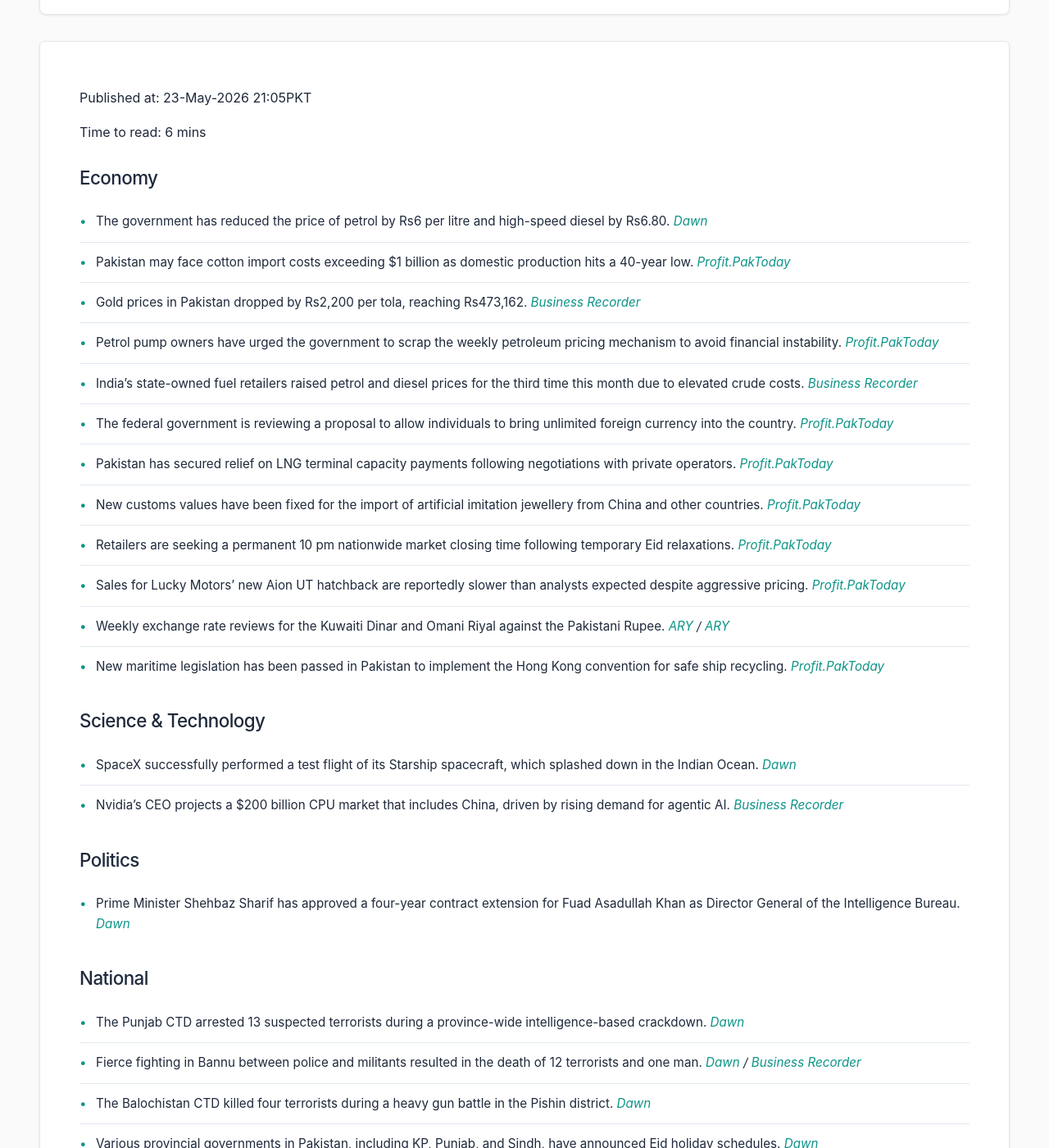
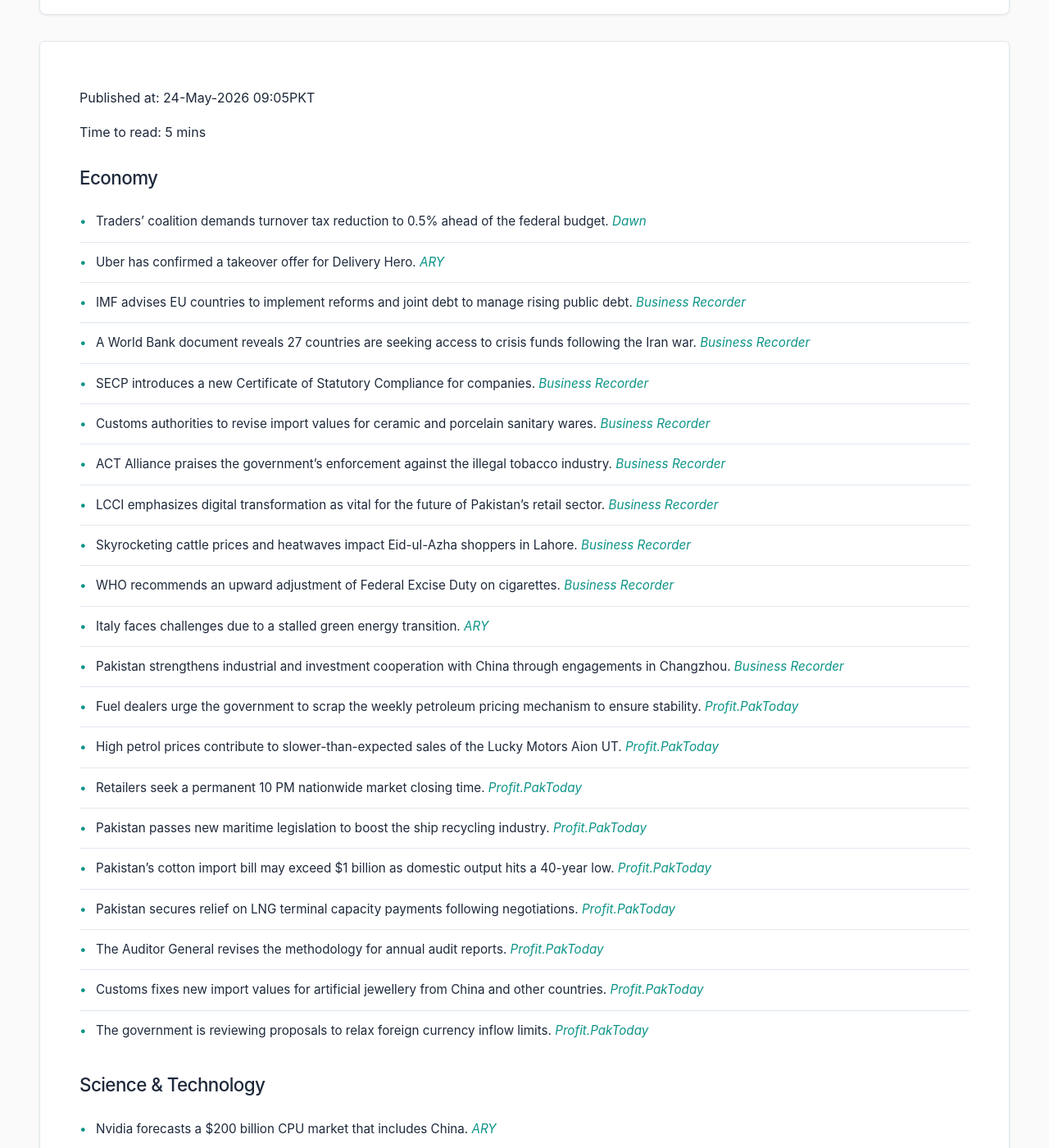
Before and after one commit to zsubzwary/news, a Jekyll site: the page built from en/index.md, in a window 1280 px wide and 1400 px high, scrolled down 209 px. Shown: the whole window at 82% size. Built offline with Jekyll 4.4.1, drawn with Linux system fonts in a browser that asks for light colours; some web fonts are replaced; comment, search, counter and statistics services are not loaded; some of the changed text lies outside the part shown.

Commit message:
DateTime; 2026-05-24T04:05:13.974Z

```diff
--- a/en/index.md
+++ b/en/index.md
@@ -4,68 +4,76 @@ title: Pakistan News Briefing
 lang: en
 ---
 
-Published at: 23-May-2026 21:05PKT
+Published at: 24-May-2026 09:05PKT
 
-Time to read: 6 mins
+Time to read: 5 mins
 
 ### Economy
-- The government has reduced the price of petrol by Rs6 per litre and high-speed diesel by Rs6.80. *[Dawn](https://www.dawn.com/news/2002321/govt-reduces-petrol-high-speed-diesel-prices-by-rs6)*
-- Pakistan may face cotton import costs exceeding $1 billion as domestic production hits a 40-year low. *[Profit.PakToday](https://profit.pakistantoday.com.pk/2026/05/23/pakistans-cotton-import-bill-may-exceed-1-billion-as-output-falls-to-40-year-low/)*
-- Gold prices in Pakistan dropped by Rs2,200 per tola, reaching Rs473,162. *[Business Recorder](https://www.brecorder.com/news/40422512/gold-price-drops-by-rs2700-per-tola-in-pakistan)*
-- Petrol pump owners have urged the government to scrap the weekly petroleum pricing mechanism to avoid financial instability. *[Profit.PakToday](https://profit.pakistantoday.com.pk/2026/05/23/fuel-dealers-ask-govt-to-scrap-weekly-price-mechanism/)*
-- India's state-owned fuel retailers raised petrol and diesel prices for the third time this month due to elevated crude costs. *[Business Recorder](https://www.brecorder.com/news/40422504/indian-retailers-raise-fuel-prices-for-a-third-time-amid-iran-war)*
-- The federal government is reviewing a proposal to allow individuals to bring unlimited foreign currency into the country. *[Profit.PakToday](https://profit.pakistantoday.com.pk/2026/05/23/govt-reviews-proposal-to-relax-foreign-currency-inflow-limits/)*
-- Pakistan has secured relief on LNG terminal capacity payments following negotiations with private operators. *[Profit.PakToday](https://profit.pakistantoday.com.pk/2026/05/23/pakistan-secures-relief-on-lng-terminal-capacity-payments-after-negotiations-with-private-operators/)*
-- New customs values have been fixed for the import of artificial imitation jewellery from China and other countries. *[Profit.PakToday](https://profit.pakistantoday.com.pk/2026/05/23/customs-fixes-new-import-values-for-artificial-jewellery-from-china-other-countries/)*
-- Retailers are seeking a permanent 10 pm nationwide market closing time following temporary Eid relaxations. *[Profit.PakToday](https://profit.pakistantoday.com.pk/2026/05/23/retailers-seek-permanent-10-pm-closing-time-after-eid-relaxation/)*
-- Sales for Lucky Motors’ new Aion UT hatchback are reportedly slower than analysts expected despite aggressive pricing. *[Profit.PakToday](https://profit.pakistantoday.com.pk/2026/05/23/analysts-expected-lucky-motors-rs-6-39m-aion-ut-to-sell-fast-here-is-why-it-isnt/)*
-- Weekly exchange rate reviews for the Kuwaiti Dinar and Omani Riyal against the Pakistani Rupee. *[ARY](https://arynews.tv/kuwaiti-dinar-to-pakistani-rupee-rate-today-may-23-2026) / [ARY](https://arynews.tv/omani-riyal-to-pakistani-rupee-rate-today-may-23-2026)*
-- New maritime legislation has been passed in Pakistan to implement the Hong Kong convention for safe ship recycling. *[Profit.PakToday](https://profit.pakistantoday.com.pk/2026/05/23/pakistan-passes-ship-recycling-law-to-implement-hong-kong-convention-boost-gadani-industry/)*
+- Traders' coalition demands turnover tax reduction to 0.5% ahead of the federal budget. *[Dawn](https://www.dawn.com/news/2002563/traders-coalition-demands-turnover-tax-be-reduced-to-05pc)*
+- Uber has confirmed a takeover offer for Delivery Hero. *[ARY](https://arynews.tv/delivery-hero-confirms-takeover-offer-from-uber)*
+- IMF advises EU countries to implement reforms and joint debt to manage rising public debt. *[Business Recorder](https://www.brecorder.com/news/40422574/eu-must-reform-consolidate-use-joint-debt-to-cope-with-spending-needs-imf-says)*
+- A World Bank document reveals 27 countries are seeking access to crisis funds following the Iran war. *[Business Recorder](https://www.brecorder.com/news/40422576/world-bank-document-shows-27-countries-seeking-to-ensure-access-to-crisis-funds)*
+- SECP introduces a new Certificate of Statutory Compliance for companies. *[Business Recorder](https://www.brecorder.com/news/40422579/secp-issues-new-certificate-of-statutory-compliance-for-companies)*
+- Customs authorities to revise import values for ceramic and porcelain sanitary wares. *[Business Recorder](https://www.brecorder.com/news/40422580/import-of-ceramic-sanitary-wares-customs-decides-to-revise-values)*
+- ACT Alliance praises the government's enforcement against the illegal tobacco industry. *[Business Recorder](https://www.brecorder.com/news/40422587/illegal-tobacco-units-act-alliance-praises-govt-enforcement-actions)*
+- LCCI emphasizes digital transformation as vital for the future of Pakistan's retail sector. *[Business Recorder](https://www.brecorder.com/news/40422588/digital-transformation-key-to-future-retail-growth-lcci-chief)*
+- Skyrocketing cattle prices and heatwaves impact Eid-ul-Azha shoppers in Lahore. *[Business Recorder](https://www.brecorder.com/news/40422589/eid-buyers-hit-by-soaring-cattle-prices-in-lahore)*
+- WHO recommends an upward adjustment of Federal Excise Duty on cigarettes. *[Business Recorder](https://www.brecorder.com/news/40422590/fed-on-cigarettes-who-suggests-upward-adjustment)*
+- Italy faces challenges due to a stalled green energy transition. *[ARY](https://arynews.tv/italy-pays-the-price-of-melonis-stalled-green-energy-transition)*
+- Pakistan strengthens industrial and investment cooperation with China through engagements in Changzhou. *[Business Recorder](https://www.brecorder.com/news/40422592/pakistan-strengthens-industrial-cooperation-with-china-through-engagements-in-changzhou)*
+- Fuel dealers urge the government to scrap the weekly petroleum pricing mechanism to ensure stability. *[Profit.PakToday](https://profit.pakistantoday.com.pk/2026/05/23/fuel-dealers-ask-govt-to-scrap-weekly-price-mechanism/)*
+- High petrol prices contribute to slower-than-expected sales of the Lucky Motors Aion UT. *[Profit.PakToday](https://profit.pakistantoday.com.pk/2026/05/23/analysts-expected-lucky-motors-rs-6-39m-aion-ut-to-sell-fast-here-is-why-it-isnt/)*
+- Retailers seek a permanent 10 PM nationwide market closing time. *[Profit.PakToday](https://profit.pakistantoday.com.pk/2026/05/23/retailers-seek-permanent-10-pm-closing-time-after-eid-relaxation/)*
+- Pakistan passes new maritime legislation to boost the ship recycling industry. *[Profit.PakToday](https://profit.pakistantoday.com.pk/2026/05/23/pakistan-passes-ship-recycling-law-to-implement-hong-kong-convention-boost-gadani-industry/)*
+- Pakistan's cotton import bill may exceed $1 billion as domestic output hits a 40-year low. *[Profit.PakToday](https://profit.pakistantoday.com.pk/2026/05/23/pakistans-cotton-import-bill-may-exceed-1-billion-as-output-falls-to-40-year-low/)*
+- Pakistan secures relief on LNG terminal capacity payments following negotiations. *[Profit.PakToday](https://profit.pakistantoday.com.pk/2026/05/23/pakistan-secures-relief-on-lng-terminal-capacity-payments-after-negotiations-with-private-operators/)*
+- The Auditor General revises the methodology for annual audit reports. *[Profit.PakToday](https://profit.pakistantoday.com.pk/2026/05/23/auditor-general-revises-audit-reporting-method-after-rs375-trillion-controversy/)*
+- Customs fixes new import values for artificial jewellery from China and other countries. *[Profit.PakToday](https://profit.pakistantoday.com.pk/2026/05/23/customs-fixes-new-import-values-for-artificial-jewellery-from-china-other-countries/)*
+- The government is reviewing proposals to relax foreign currency inflow limits. *[Profit.PakToday](https://profit.pakistantoday.com.pk/2026/05/23/govt-reviews-proposal-to-relax-foreign-currency-inflow-limits/)*
 
 ### Science & Technology
-- SpaceX successfully performed a test flight of its Starship spacecraft, which splashed down in the Indian Ocean. *[Dawn](https://www.dawn.com/news/2002477/elon-musks-spacex-carries-out-mostly-successful-starship-test-flight)*
-- Nvidia's CEO projects a $200 billion CPU market that includes China, driven by rising demand for agentic AI. *[Business Recorder](https://www.brecorder.com/news/40422521/nvidia-says-its-forecast-for-200-billion-cpu-market-includes-china)*
+- Nvidia forecasts a $200 billion CPU market that includes China. *[ARY](https://arynews.tv/nvidia-says-its-forecast-for-200-billion-cpu-market-includes-china)*
+- Minecraft's "Aether Legends" dimension is set to launch on Bedrock on July 14. *[ARY](https://arynews.tv/minecrafts-legendary-aether-dimension-comes-to-bedrock-as-aether-legends-launching-july-14)*
 
 ### Politics
-- Prime Minister Shehbaz Sharif has approved a four-year contract extension for Fuad Asadullah Khan as Director General of the Intelligence Bureau. *[Dawn](https://www.dawn.com/news/2002416/pm-grants-four-year-extension-to-intelligence-bureau-chief)*
+- PM Shehbaz Sharif hails Donald Trump’s efforts to pursue peace following high-level calls. *[Dawn](https://www.dawn.com/news/2002720/pm-shehbaz-hails-trumps-extraordinary-efforts-to-pursue-peace-after-phone-call-with-cdf-leaders-of-other-countries)*
+- PTI denounces the government for a crackdown on nationwide protests. *[Dawn](https://www.dawn.com/news/2002660/pti-denounces-crackdown-on-nationwide-protest)*
+- The Supreme Court upholds consecutive life terms in multiple murder cases to maintain judicial gravity. *[Dawn](https://www.dawn.com/news/2002649/sc-upholds-consecutive-life-terms-in-multiple-murder-cases)*
+- The Ministry of Defence warns that delayed Mangla Dam compensation could trigger protests. *[Profit.PakToday](https://profit.pakistantoday.com.pk/2026/05/23/defence-ministry-warns-delays-in-mangla-dam-compensation-could-trigger-protests/)*
+- Judicial Activism Penal (JAP) challenges the increase in agricultural tax in Punjab via the LHC. *[Business Recorder](https://www.brecorder.com/news/40422591/jap-approaches-lhc-against-increase-in-agricultural-tax-in-punjab)*
 
 ### National
-- The Punjab CTD arrested 13 suspected terrorists during a province-wide intelligence-based crackdown. *[Dawn](https://www.dawn.com/news/2002529/punjab-ctd-arrests-13-suspected-terrorists-in-province-wide-crackdown)*
-- Fierce fighting in Bannu between police and militants resulted in the death of 12 terrorists and one man. *[Dawn](https://www.dawn.com/news/2002493/12-terrorists-killed-one-person-dead-in-heavy-fighting-between-police-militants-in-kps-bannu) / [Business Recorder](https://www.brecorder.com/news/40422517/eight-terrorists-killed-cop-martyred-in-bannu-operation)*
-- The Balochistan CTD killed four terrorists during a heavy gun battle in the Pishin district. *[Dawn](https://www.dawn.com/news/2002528/balochistan-ctd-kills-4-alleged-terrorists-in-pishin-operation)*
-- Various provincial governments in Pakistan, including KP, Punjab, and Sindh, have announced Eid holiday schedules. *[Dawn](https://www.dawn.com/news/2002519/kp-announces-four-eid-holidays-from-may-26-to-29)*
-- The Ministry of Defence warned that delays in Mangla Dam compensation could trigger protests in Azad Jammu and Kashmir. *[Profit.PakToday](https://profit.pakistantoday.com.pk/2026/05/23/defence-ministry-warns-delays-in-mangla-dam-compensation-could-trigger-protests/)*
-- The Auditor General of Pakistan has revised the methodology for preparing annual audit reports. *[Profit.PakToday](https://profit.pakistantoday.com.pk/2026/05/23/auditor-general-revises-audit-reporting-method-after-rs375-trillion-controversy/)*
-- A Metro bus caught fire in Rawalpindi, though all passengers were successfully evacuated. *[Dawn](https://www.dawn.com/news/2002480/passengers-safely-evacuated-after-metro-bus-catches-fire-in-pindi)*
-- The Punjab government has imposed a Rs50,000 fine for the illegal disposal of animal waste during Eid. *[Dawn](https://www.dawn.com/news/2002389/rs50000-fine-in-punjab-for-illegal-offal-disposal-on-eid)*
+- Pakistan intensifies airport screening measures due to the Ebola outbreak in Africa. *[Dawn](https://www.dawn.com/news/2002647/govt-toughens-airport-screening-amid-ebola-outbreak)*
+- A fierce clash in Bannu results in the death of 25 terrorists. *[Dawn](https://www.dawn.com/news/2002648/25-terrorists-killed-in-bannu-clash)*
+- Police arrest "cocaine queenpin" Anmol in Karachi. *[Dawn](https://www.dawn.com/news/2002572/clever-and-street-smart-police-say-anmol-did-not-employ-anyone-permanently)*
+- Humanitarian worker Saad Edhi arrives in Karachi following his release from Israeli detention. *[Dawn](https://www.dawn.com/news/2002537/saad-edhi-arrives-in-karachi-after-release-from-illegal-israeli-detention)*
+- KP, Punjab, and Sindh governments announce various Eid holidays. *[Dawn](https://www.dawn.com/news/2002519/kp-announces-four-eid-holidays-from-may-26-to-29)*
+- Punjab CTD conducts province-wide operations, arresting 13 suspected terrorists. *[Dawn](https://www.dawn.com/news/2002529/punjab-ctd-arrests-13-suspected-terrorists-in-province-wide-crackdown)*
+- Balochistan CTD kills four terrorists during an operation in Pishin. *[Dawn](https://www.dawn.com/news/2002528/balochistan-ctd-kills-4-alleged-terrorists-in-pishin-operation)*
+- Eight militants are killed and one policeman martyred in a Bannu intelligence-based operation. *[Business Recorder](https://www.brecorder.com/news/40422582/eight-militants-killed-one-cop-martyred-in-bannu-ibo)*
+- FIA arrests 14 Afghans for attempting to acquire fake Pakistani CNICs. *[Business Recorder](https://www.brecorder.com/news/40422585/fia-arrests-14-afghans-for-making-fake-pak-cnics)*
 
 ### International
-- Field Marshal Asim Munir's visit to Tehran has yielded "encouraging progress" toward a regional understanding. *[Dawn](https://www.dawn.com/news/2002541/encouraging-progress-made-during-cdf-munirs-tehran-visit-ispr) / [ARY](https://arynews.tv/pakistan-asim-munir-wraps-up-iran-visit-may-23-2026)*
-- US Secretary of State Marco Rubio met with Indian PM Modi to reaffirm bilateral ties following a US-China summit. *[Dawn](https://www.dawn.com/news/2002483/rubio-meets-modi-renewing-ties-with-india-after-us-china-summit)*
-- A Congressional report revealed that the US lost or damaged 42 military aircraft during its campaign against Iran. *[Dawn](https://www.dawn.com/news/2002532/congressional-report-details-losses-of-42-us-aircraft-in-iran-campaign)*
-- Humanitarian worker Saad Edhi has returned to Karachi after being released from Israeli detention. *[Dawn](https://www.dawn.com/news/2002537/saad-edhi-arrives-in-karachi-after-release-from-illegal-israeli-detention)*
-- Over 1.5 million pilgrims have arrived in Saudi Arabia for Haj, exceeding last year's numbers despite Middle East conflicts. *[Dawn](https://www.dawn.com/news/2002531/haj-pilgrim-numbers-surpass-2025-arrivals-despite-middle-east-war) / [Business Recorder](https://www.brecorder.com/news/40422515/hajj-pilgrim-numbers-surpass-2025-arrivals-despite-middle-east-war)*
-- The US Citizenship and Immigration Services has implemented a policy requiring most green card seekers to apply from abroad. *[Dawn](https://www.dawn.com/news/2002398/green-card-seekers-must-leave-us-first) / [Business Recorder](https://www.brecorder.com/news/40422510/us-tells-foreigners-seeking-green-cards-return-to-your-countries-to-apply)*
-- A gas explosion at a coal mine in China has resulted in at least 90 deaths. *[Dawn](https://www.dawn.com/news/2002487/china-coal-mine-blast-kills-at-least-90-more-missing) / [Business Recorder](https://www.brecorder.com/news/40422503/death-toll-jumps-to-90-in-china-coal-mine-blast)*
-- A Ukrainian drone attack caused a fire at a Russian oil depot in the port of Novorossiysk. *[Business Recorder](https://www.brecorder.com/news/40422508/ukrainian-drone-attack-sparks-fire-at-russian-oil-depot-mayor)*
-- Prime Minister Shehbaz Sharif has commenced a four-day official visit to China. *[Dawn](https://www.dawn.com/news/2002474/pm-shehbaz-lands-in-hangzhou-kicking-off-4-day-china-visit) / [Business Recorder](https://www.brecorder.com/news/40422507/pm-shehbaz-arrives-in-china-on-four-day-visit-witnesses-mou-signing)*
-- The UN Security Council adopted a Pakistan-drafted annual report by consensus. *[Business Recorder](https://www.brecorder.com/news/40422509/unsc-adopts-pakistan-drafted-annual-report-by-consensus)*
-- India's Trade Minister Piyush Goyal is heading a delegation to Canada to strengthen trade and investment ties. *[Business Recorder](https://www.brecorder.com/news/40422518/indias-goyal-to-visit-canada-with-150-business-leaders-to-boost-trade-ties)*
+- Field Marshal Asim Munir’s visit to Tehran shows encouraging progress toward a US-Iran deal. *[Dawn](https://www.dawn.com/news/2002652/us-iran-deal-in-sight-as-cdf-wraps-up-trip)*
+- The US Justice Department removes records of criminal charges against Jan 6 Capitol rioters. *[Dawn](https://www.dawn.com/news/2002645/records-of-charges-against-us-capitol-rioters-removed)*
+- Pakistan urges the UNSC to call for a ceasefire to end the war in Ukraine. *[Dawn](https://www.dawn.com/news/2002643/civilians-must-not-be-attacked-anywhere-pakistan-tells-unsc)*
+- A Congressional report details the loss of 42 US aircraft during the campaign against Iran. *[Dawn](https://www.dawn.com/news/2002532/congressional-report-details-losses-of-42-us-aircraft-in-iran-campaign)*
+- France bans Israeli National Security Minister Itamar Ben Gvir from entering the country. *[Dawn](https://www.dawn.com/news/2002539/france-bans-israeli-security-minister-ben-gvir-from-country)*
+- US Secretary of State Marco Rubio meets Indian PM Modi to reaffirm bilateral ties. *[Dawn](https://www.dawn.com/news/2002483/rubio-meets-modi-renewing-ties-with-india-after-us-china-summit)*
+- A major gas explosion at a coal mine in northern China kills at least 82–90 people. *[Dawn](https://www.dawn.com/news/2002487/china-coal-mine-blast-kills-at-least-90-more-missing)*
+- Over 1.5 million pilgrims have arrived in Saudi Arabia for the Hajj despite Middle East conflicts. *[Dawn](https://www.dawn.com/news/2002531/haj-pilgrim-numbers-surpass-2025-arrivals-despite-middle-east-war)*
+- US and Iranian officials suggest they may be close to a "breakthrough" in peace talks. *[Business Recorder](https://www.brecorder.com/news/40422575/iran-amp-us-say-could-be-close-to-breakthrough)*
+- A suspect dies after trading gunfire with officers near the White House. *[ARY](https://arynews.tv/white-house-suspect-dies-after-trading-gunfire-with-officers)*
+- Protesters in Serbia clash with police demanding the president's exit. *[ARY](https://arynews.tv/vucic-faces-growing-opposition-from-protesters)*
 
 ### Sports
-- Mexico secured a 2-0 victory over Ghana in a World Cup warm-up match. *[Business Recorder](https://www.brecorder.com/news/40422516/mexico-ease-past-ghana-in-world-cup-warm-up-in-puebla)*
-- North Korea’s Naegohyang won the Asian Women’s Champions League title. *[Business Recorder](https://www.brecorder.com/news/40422513/north-koreas-naegohyang-beat-tokyo-verdy-to-win-asian-womens-title)*
-- Virat Kohli was involved in a heated verbal exchange with Travis Head during an IPL match. *[Business Recorder](https://www.brecorder.com/news/40422514/kohli-refuses-handshake-with-head-after-heated-verbal-spat-during-ipl-clash)*
-- Sunrisers Hyderabad defeated Royal Challengers Bengaluru by 55 runs in the IPL. *[Business Recorder](https://www.brecorder.com/news/40422502/captains-dream-hyderabads-cummins-hails-fellow-quicks-after-bengaluru-win)*
-- England's Bethell has left the IPL due to a finger injury. *[ARY](https://arynews.tv/englands-bethell-leaves-ipl-after-finger-injury)*
+- Morocco’s King pardons Senegal fans who were convicted on hooliganism charges. *[ARY](https://arynews.tv/moroccos-king-pardons-senegal-fans-convicted-on-hooliganism-charges)*
 
 ### Health
-- Pakistan has intensified airport screening measures in response to an Ebola outbreak in Africa. *[Dawn](https://www.dawn.com/news/2002500/pakistan-steps-up-airport-screening-amid-ebola-outbreak-in-africa)*
-- An inquiry at a Multan hospital found nine officials guilty of violating protocols regarding HIV screening during surgery. *[Dawn](https://www.dawn.com/news/2002505/inquiry-panel-at-multan-hospital-finds-9-doctors-officials-at-fault-for-surgery-conducted-sans-hiv-screening)*
+- Ebola outbreak in Africa prompts intensified airport screening in Pakistan. *[Dawn](https://www.dawn.com/news/2002647/govt-toughens-airport-screening-amid-ebola-outbreak)*
+- A measles outbreak in Bangladesh has killed more than 500 children. *[Business Recorder](https://www.brecorder.com/news/40422577/measles-outbreak-kills-more-than-500-children-in-bangladesh)*
 
 ### Other
-- The Cannes Film Festival is approaching its closing ceremony, with several films vying for the Palme d’Or. *[Business Recorder](https://www.brecorder.com/news/40422506/russian-war-drama-among-favourites-for-cannes-top-prize) / [Business Recorder](https://www.brecorder.com/news/40422505/who-will-win-the-2026-cannes-film-festivals-top-prize)*
-- Zayn Malik has responded to a shocking on-stage attack in the UK. *[ARY](https://arynews.tv/zayn-malik-responds-after-shocking-on-stage-attack-in-the-uk-leaves-fans-stunned)*
-- Hip-hop artist Rob Base has passed away at the age of 59. *[ARY](https://arynews.tv/rob-base-voice-behind-hip-hop-anthem-it-takes-two-dies-at-59)*
-- Aishwarya Rai made a notable appearance at the 79th Cannes Film Festival. *[ARY](https://arynews.tv/aishwarya-rai-wows-fans-at-79th-cannes-film-festival)*
-- An ex-inmate has made claims regarding Mackenzie Shirilla running schemes behind bars. *[ARY](https://arynews.tv/ex-inmate-claims-mackenzie-shirilla-ran-sugar-daddy-schemes-behind-bars)*
+- Taylor Swift and Travis Kelce were spotted on a date in New York City. *[ARY](https://arynews.tv/taylor-swift-and-travis-kelce-step-out-for-chic-nyc-date-night-days-before-2026-amas)*
+- Brad Pitt discusses his finalized divorce from Angelina Jolie. *[ARY](https://arynews.tv/brad-pitt-calls-finalized-divorce-from-angelina-jolie-not-that-major-says-hes-focused-on-moving-forward)*
+- Tens of thousands are ordered to evacuate in California following a massive chemical tank leak. *[Business Recorder](https://www.brecorder.com/news/40422584/thousands-ordered-to-evacuate-around-leaking-california-chemical-tank)*
```
